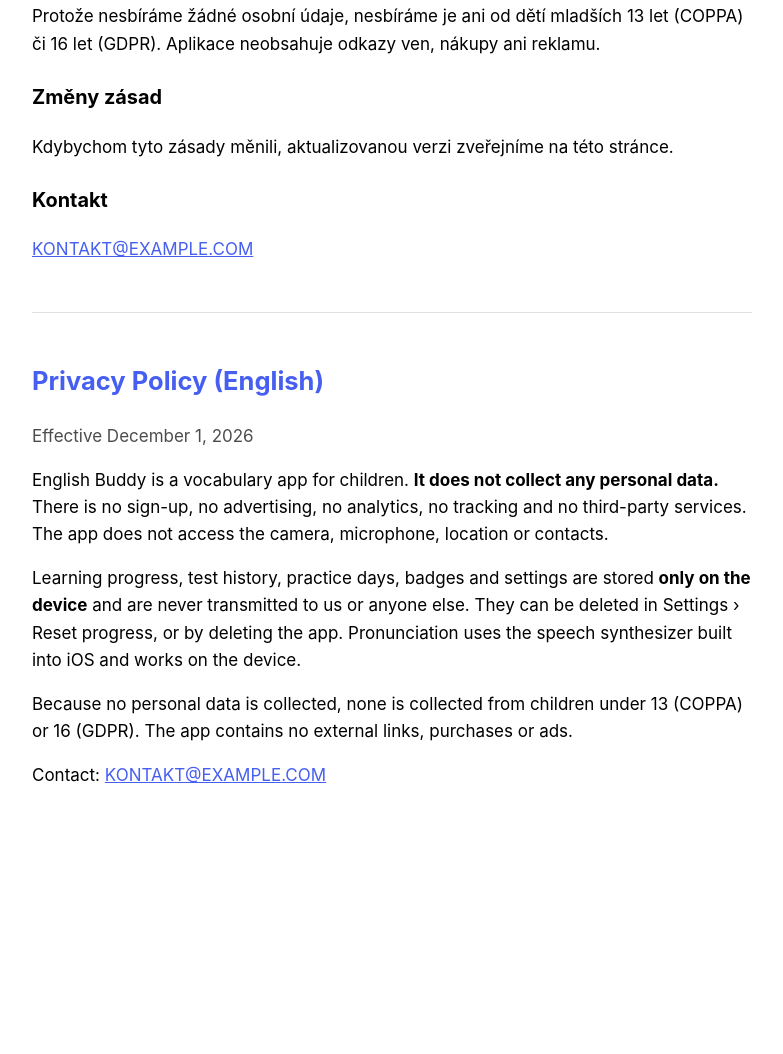
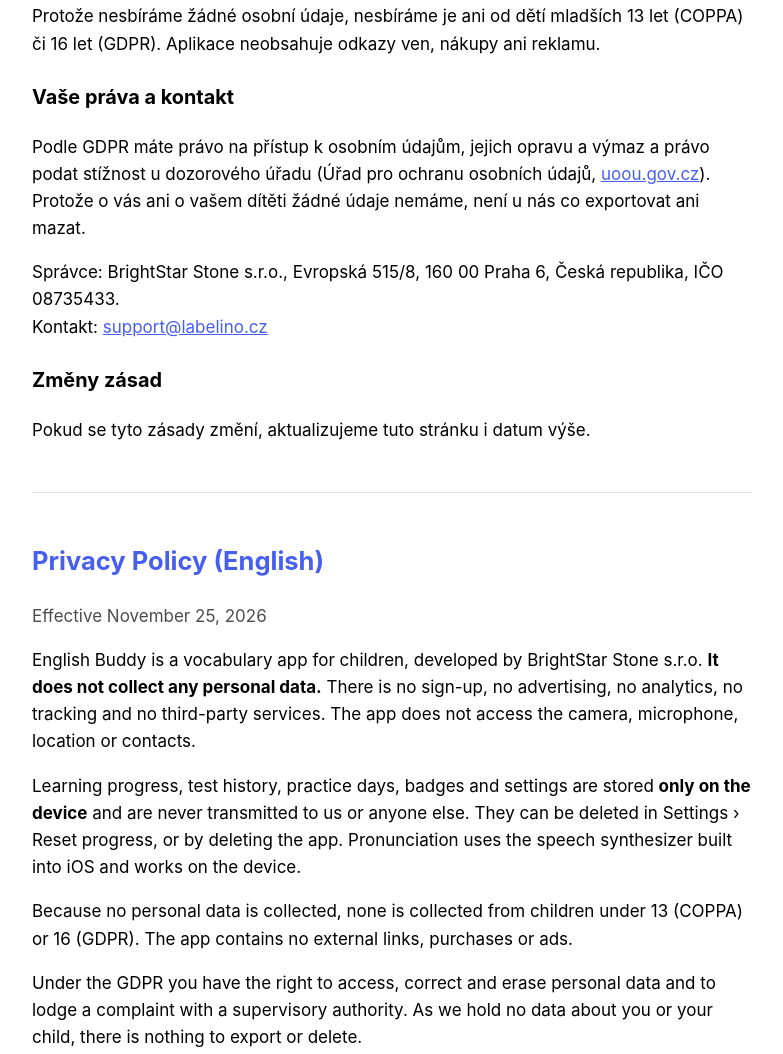
Before and after one commit to brightstarstone/englishbuddy, a plain HTML site: page index.html in a window 1280 px wide. Shown: the part 1332-2386 px from the top of the page, without its empty margins (248-1031 px from the left). Before the commit the page ends 2203 px from the top, so only its background shows below. Drawn offline with Linux system fonts and the light colour scheme.

Commit message:
Add files via upload

```diff
--- a/index.html
+++ b/index.html
@@ -19,12 +19,6 @@
 </style>
 </head>
 <body>
-<!--
-  NAHRAĎ před zveřejněním:
-  - KONTAKT@EXAMPLE.COM → tvůj e-mail pro podporu
-  - JMÉNO VÝVOJÁŘE      → jméno, pod kterým aplikaci vydáváš
-  - Ikonu nahraj vedle tohoto souboru jako icon.png (je ve složce AppStore/web).
--->
 <header>
   <img src="icon.png" alt="">
   <div>
@@ -35,7 +29,7 @@
 
 <h2 id="podpora">Podpora</h2>
 <p>Máte dotaz, našli jste chybu nebo špatně přeložené slovíčko? Napište nám na
-<a href="mailto:KONTAKT@EXAMPLE.COM">KONTAKT@EXAMPLE.COM</a>. Odpovídáme obvykle do několika dní.</p>
+<a href="mailto:support@labelino.cz">support@labelino.cz</a>. Odpovídáme obvykle do několika dní.</p>
 
 <h3>Časté dotazy</h3>
 <p><strong>Neslyším výslovnost.</strong> Zkontrolujte hlasitost zařízení. Aplikace hraje i v tichém režimu.</p>
@@ -45,9 +39,9 @@ a stáhněte hlas označený „Vylepšený“ nebo „Prémiový“. Aplikace h
 Smazáním aplikace se smažou také všechna data.</p>
 
 <h2 id="soukromi">Zásady ochrany osobních údajů</h2>
-<p class="muted">Platné od 1. 12. 2026</p>
+<p class="muted">Platné od 25. 11. 2026</p>
 
-<p>Aplikaci English Buddy vyvíjí JMÉNO VÝVOJÁŘE („my“). Aplikace je určena dětem a ochranu jejich soukromí
+<p>Aplikaci English Buddy vyvíjí společnost BrightStar Stone s.r.o. („my“). Aplikace je určena dětem a ochranu jejich soukromí
 bereme vážně. Proto je postavená tak, aby <strong>žádné osobní údaje nesbírala</strong>.</p>
 
 <h3>Jaké údaje aplikace sbírá</h3>
@@ -69,18 +63,22 @@ neodesílá žádná data.</p>
 <p>Protože nesbíráme žádné osobní údaje, nesbíráme je ani od dětí mladších 13 let (COPPA) či 16 let (GDPR).
 Aplikace neobsahuje odkazy ven, nákupy ani reklamu.</p>
 
+<h3>Vaše práva a kontakt</h3>
+<p>Podle GDPR máte právo na přístup k osobním údajům, jejich opravu a výmaz a právo podat stížnost
+u dozorového úřadu (Úřad pro ochranu osobních údajů, <a href="https://uoou.gov.cz">uoou.gov.cz</a>).
+Protože o vás ani o vašem dítěti žádné údaje nemáme, není u nás co exportovat ani mazat.</p>
+<p>Správce: BrightStar Stone s.r.o., Evropská 515/8, 160 00 Praha 6, Česká republika, IČO 08735433.<br>
+Kontakt: <a href="mailto:support@labelino.cz">support@labelino.cz</a></p>
+
 <h3>Změny zásad</h3>
-<p>Kdybychom tyto zásady měnili, aktualizovanou verzi zveřejníme na této stránce.</p>
-
-<h3>Kontakt</h3>
-<p><a href="mailto:KONTAKT@EXAMPLE.COM">KONTAKT@EXAMPLE.COM</a></p>
+<p>Pokud se tyto zásady změní, aktualizujeme tuto stránku i datum výše.</p>
 
 <hr>
 
 <h2 id="privacy-en" lang="en">Privacy Policy (English)</h2>
 <div lang="en">
-<p class="muted">Effective December 1, 2026</p>
-<p>English Buddy is a vocabulary app for children. <strong>It does not collect any personal data.</strong>
+<p class="muted">Effective November 25, 2026</p>
+<p>English Buddy is a vocabulary app for children, developed by BrightStar Stone s.r.o. <strong>It does not collect any personal data.</strong>
 There is no sign-up, no advertising, no analytics, no tracking and no third-party services.
 The app does not access the camera, microphone, location or contacts.</p>
 <p>Learning progress, test history, practice days, badges and settings are stored <strong>only on the device</strong>
@@ -88,7 +86,10 @@ and are never transmitted to us or anyone else. They can be deleted in Settings
 Pronunciation uses the speech synthesizer built into iOS and works on the device.</p>
 <p>Because no personal data is collected, none is collected from children under 13 (COPPA) or 16 (GDPR).
 The app contains no external links, purchases or ads.</p>
-<p>Contact: <a href="mailto:KONTAKT@EXAMPLE.COM">KONTAKT@EXAMPLE.COM</a></p>
+<p>Under the GDPR you have the right to access, correct and erase personal data and to lodge a complaint
+with a supervisory authority. As we hold no data about you or your child, there is nothing to export or delete.</p>
+<p>Controller: BrightStar Stone s.r.o., Evropská 515/8, 160 00 Prague 6, Czech Republic, Company ID 08735433.<br>
+Contact: <a href="mailto:support@labelino.cz">support@labelino.cz</a></p>
 </div>
 </body>
 </html>
```
